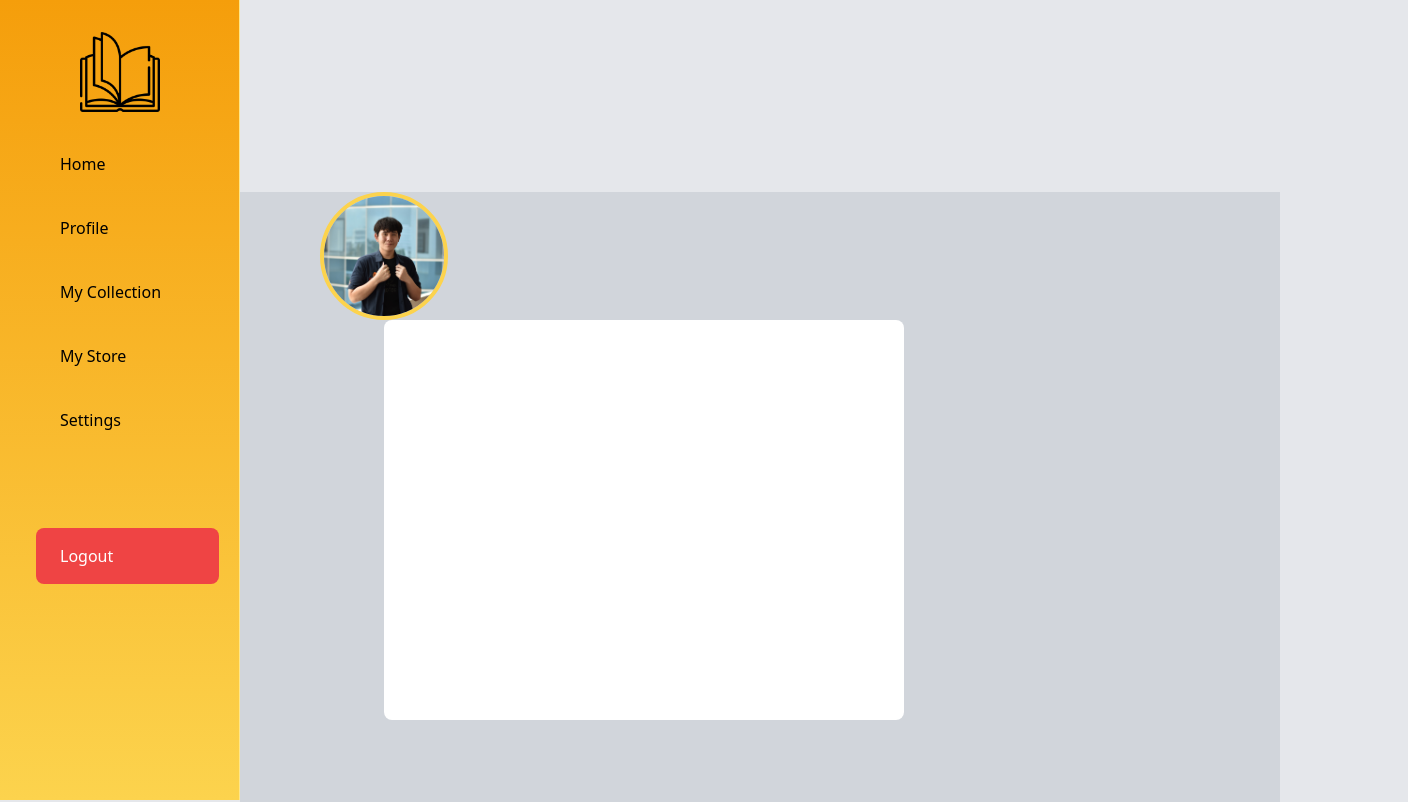
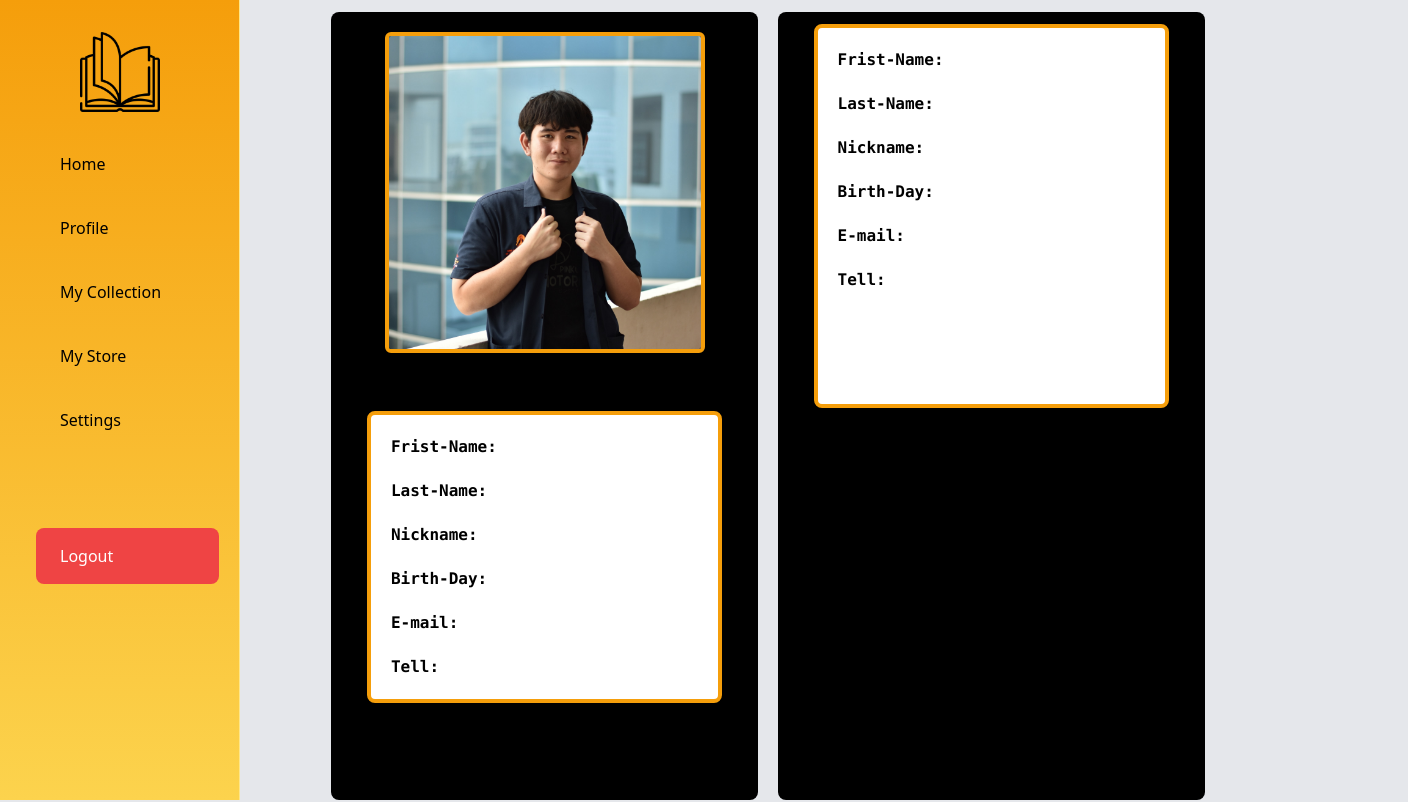
Before and after one commit to TNKKung/book-collection-frontend, a React (Create React App) app: page /profile in a window 1280 px wide. Shown: the top 802 px of the page, 1408 px wide, since content can reach past the window. Built offline with nearby package versions, Linux system fonts and the light colour scheme.

Commit message:
update profile page

```diff
--- a/src/pages/ProfilePage/ProfilePage.js
+++ b/src/pages/ProfilePage/ProfilePage.js
@@ -8,17 +8,61 @@ export default function ProfilePage() {
       <div className="fixed object-left top-0 z-10">
         <Navbar />
       </div>
-      <div className="ml-60">
-        <div className="w-full h-48"></div>
-        <div className="bg-gray-300 flex flex-col w-full h-screen">
-          <div className="z-10 ml-20">
+      <div className="flex flex-row w-full h-screen justify-center ml-32">
+        <div className="bg-black  mt-3 w-1/3 h-4/4 rounded-lg">
+          <div className="flex flex-row justify-center mt-5">
             <img
+              className="w-80 border-4 border-yellow-500 rounded-md"
               src={PictureProfile}
-              className="w-32 rounded-full border-4 border-yellow-300"
               alt="IMG"
             />
           </div>
-          <div className="bg-white z-0 ml-36 w-1/2 h-1/2 rounded-lg"></div>
+          <div className="flex flex-row w-full h-96 justify-center items-center">
+            <div className="bg-white mt-6 w-10/12 h-11/12 rounded-lg border-yellow-500 border-4">
+              <div className="flex flex-row text-base font-bold ml-5 mt-5 font-mono">
+                <div> Frist-Name: </div>
+              </div>
+              <div className="flex flex-row text-base font-bold ml-5 mt-5 font-mono">
+                <div> Last-Name: </div>
+              </div>
+              <div className="flex flex-row text-base font-bold ml-5 mt-5 font-mono">
+                <div> Nickname: </div>
+              </div>
+              <div className="flex flex-row text-base font-bold ml-5 mt-5 font-mono">
+                <div> Birth-Day: </div>
+              </div>
+              <div className="flex flex-row text-base font-bold ml-5 mt-5 font-mono">
+                <div> E-mail: </div>
+              </div>
+              <div className="flex flex-row text-base font-bold ml-5 mt-5 mb-5 font-mono">
+                <div> Tell: </div>
+              </div>
+            </div>
+          </div>
+        </div>
+        <div className="bg-black  mt-3 ml-5 w-1/3 h-4/4 rounded-lg">
+          <div className="flex flex-row w-full h-96 justify-center items-center">
+            <div className="bg-white mt-6 w-10/12 h-full rounded-lg border-yellow-500 border-4">
+              <div className="flex flex-row text-base font-bold ml-5 mt-5 font-mono">
+                <div> Frist-Name: </div>
+              </div>
+              <div className="flex flex-row text-base font-bold ml-5 mt-5 font-mono">
+                <div> Last-Name: </div>
+              </div>
+              <div className="flex flex-row text-base font-bold ml-5 mt-5 font-mono">
+                <div> Nickname: </div>
+              </div>
+              <div className="flex flex-row text-base font-bold ml-5 mt-5 font-mono">
+                <div> Birth-Day: </div>
+              </div>
+              <div className="flex flex-row text-base font-bold ml-5 mt-5 font-mono">
+                <div> E-mail: </div>
+              </div>
+              <div className="flex flex-row text-base font-bold ml-5 mt-5 mb-5 font-mono">
+                <div> Tell: </div>
+              </div>
+            </div>
+          </div>
         </div>
       </div>
     </div>
```
Also changed, not shown: src/pages/ProfilePage/index.js (deleted).
